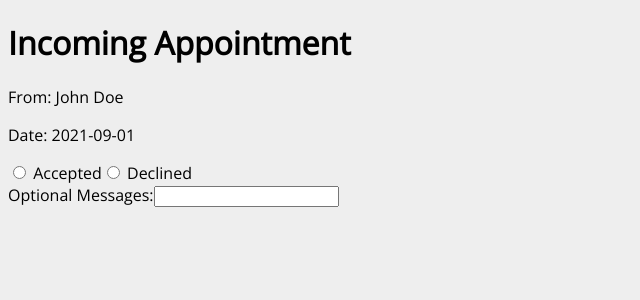
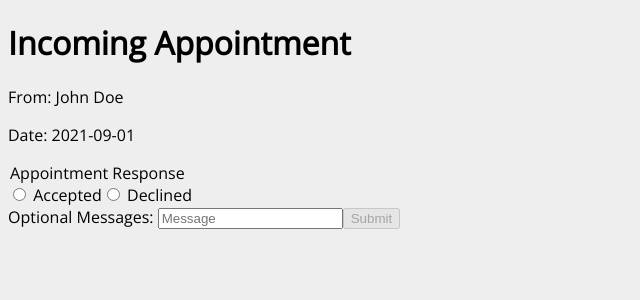
Before and after one commit to stevenliu986/react-in-depth, a React (Vite) app in the folder chapter06/01_appointment/: page / in a window 1280 px wide. Shown: the top 300 px of the page, without its empty margins (0-640 px from the left). Built offline with nearby package versions, Linux system fonts and the light colour scheme.

Commit message:
update code

```diff
--- a/chapter06/01_appointment/src/App.tsx
+++ b/chapter06/01_appointment/src/App.tsx
@@ -12,7 +12,7 @@ function App() {
 
       <p>From: {user.name}</p>
       <p>Date: {user.date}</p>
-      <AppointmentResponse />
+      <AppointmentResponse onSubmit={console.log} />
     </>
   );
 }
--- a/chapter06/01_appointment/src/AppointmentResponse.tsx
+++ b/chapter06/01_appointment/src/AppointmentResponse.tsx
@@ -1,19 +1,52 @@
-export default function AppointmentResponse() {
+import { useState } from "react";
+
+interface IAppointmentResponseProps {
+  onSubmit: (data: { isAccepted: boolean; message: string }) => void;
+}
+
+export default function AppointmentResponse({
+  onSubmit,
+}: IAppointmentResponseProps) {
+  const [isAccepted, setIsAccepted] = useState<null | boolean>(null);
+  const [message, setMessage] = useState<string>("");
+  const canSubmit = typeof isAccepted === "boolean";
   return (
     <>
+      <legend>Appointment Response</legend>
       <div>
         <label>
-          <input type="radio" /> Accepted
+          <input
+            type="radio"
+            checked={isAccepted === true}
+            onChange={() => setIsAccepted(true)}
+          />{" "}
+          Accepted
         </label>
         <label>
-          <input type="radio" /> Declined
+          <input
+            type="radio"
+            checked={isAccepted === false}
+            onChange={() => setIsAccepted(false)}
+          />{" "}
+          Declined
         </label>
       </div>
 
       <label>
-        Optional Messages:
-        <input type="text" />
+        Optional Messages:{" "}
+        <input
+          type="text"
+          value={message}
+          placeholder="Message"
+          onChange={(event) => setMessage(event.target.value)}
+        />
       </label>
+      <button
+        disabled={!canSubmit}
+        onClick={() => canSubmit && onSubmit({ isAccepted, message })}
+      >
+        Submit
+      </button>
     </>
   );
 }
```
